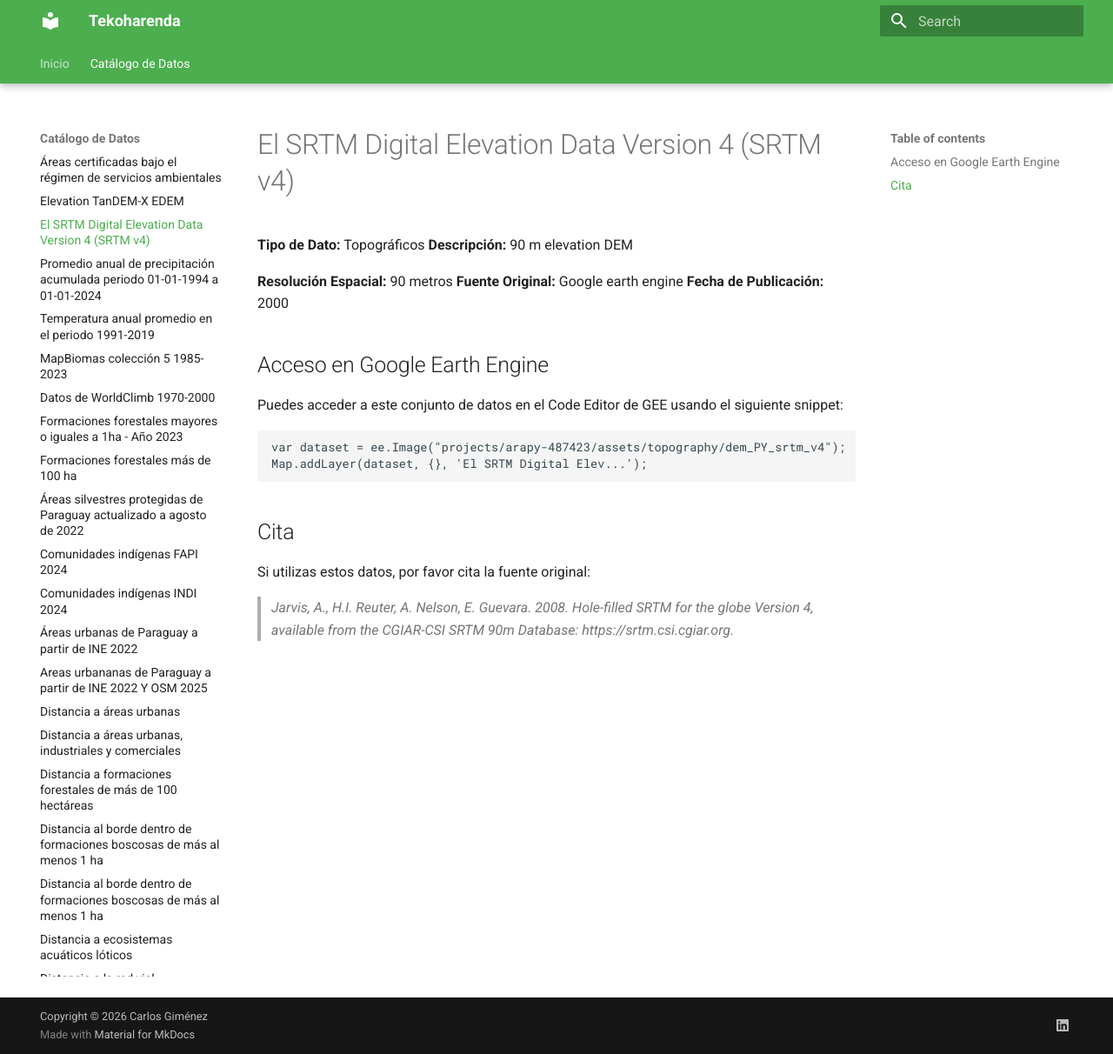
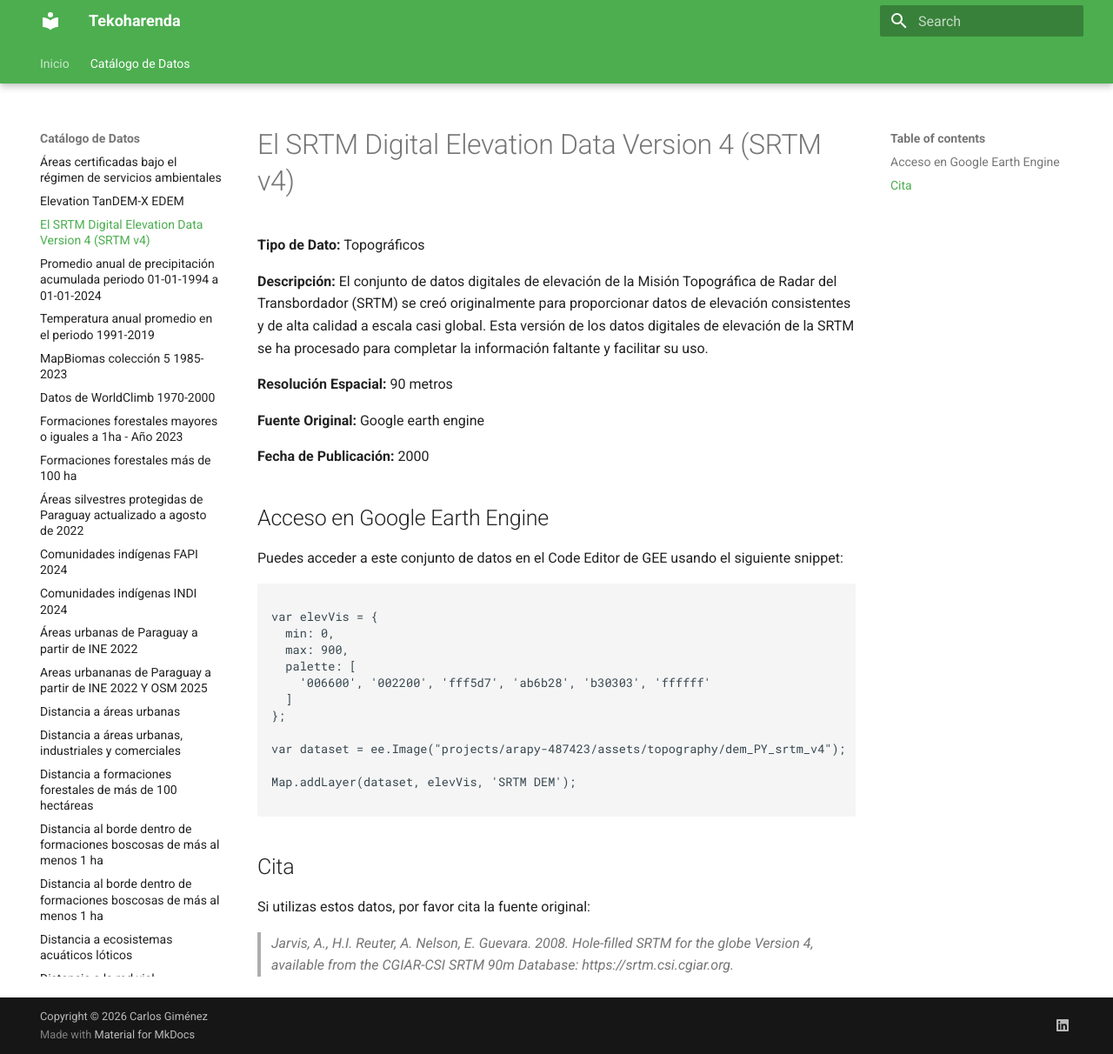
Before and after one commit to carlosgl91/tekoharenda, an MkDocs documentation site: the page built from docs/datasets/el_srtm_digital_elevation_data_version_4_srtm_v4.md, in a window 1280 px wide and 1212 px high. Shown: the whole window at 87% size. Built offline with MkDocs 1.6.1 and Material for MkDocs 9.7.7, drawn with Linux system fonts in a browser that asks for light colours.

Commit message:
Elevation update

````diff
--- a/docs/datasets/el_srtm_digital_elevation_data_version_4_srtm_v4.md
+++ b/docs/datasets/el_srtm_digital_elevation_data_version_4_srtm_v4.md
@@ -1,10 +1,14 @@
 # El SRTM Digital Elevation Data Version 4 (SRTM v4)
 
 **Tipo de Dato:** Topográficos
-**Descripción:** 90 m elevation DEM
+
+**Descripción:** El conjunto de datos digitales de elevación de la Misión Topográfica de Radar del Transbordador (SRTM) se creó originalmente para proporcionar datos de elevación consistentes y de alta calidad a escala casi global. Esta versión de los datos digitales de elevación de la SRTM se ha procesado para completar la información faltante y facilitar su uso.
+
 
 **Resolución Espacial:** 90 metros
+
 **Fuente Original:** Google earth engine
+
 **Fecha de Publicación:** 2000
 
 ## Acceso en Google Earth Engine
@@ -12,8 +16,19 @@
 Puedes acceder a este conjunto de datos en el Code Editor de GEE usando el siguiente snippet:
 
 ```javascript
+
+var elevVis = {
+  min: 0,
+  max: 900,
+  palette: [
+    '006600', '002200', 'fff5d7', 'ab6b28', 'b30303', 'ffffff'
+  ]
+};
+
 var dataset = ee.Image("projects/arapy-487423/assets/topography/dem_PY_srtm_v4");
-Map.addLayer(dataset, {}, 'El SRTM Digital Elev...');
+
+Map.addLayer(dataset, elevVis, 'SRTM DEM');
+
 ```
 
 ## Cita
````
Also changed, not shown: docs/datasets/elevation_tandemx_edem.md (+16 -0 lines).
